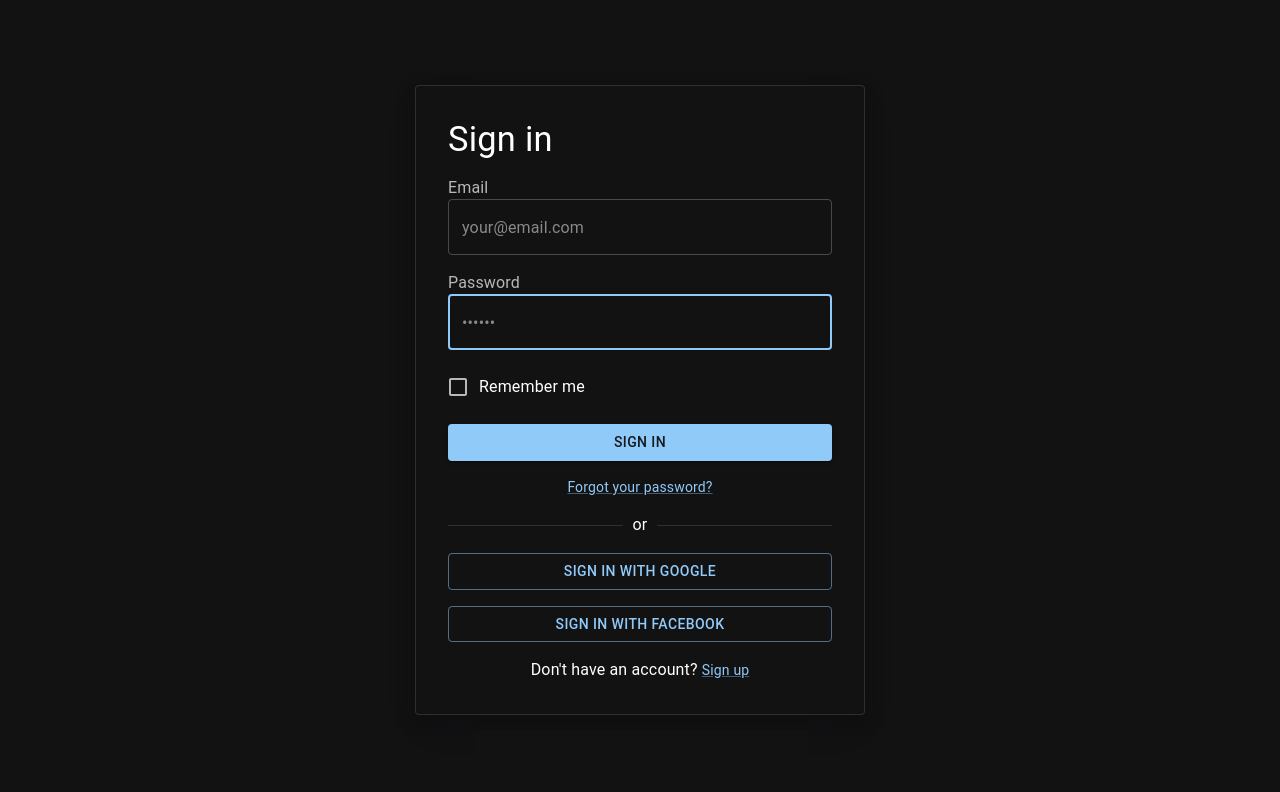
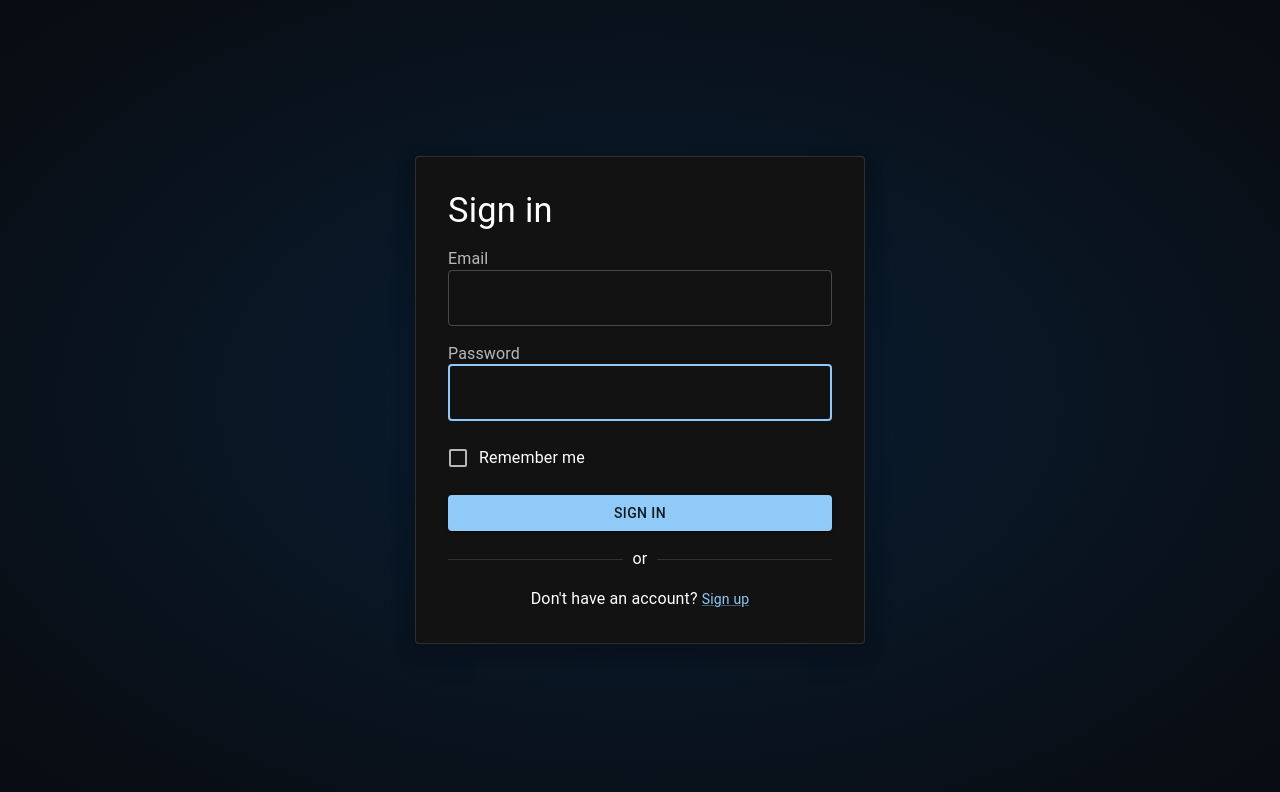
Before and after one commit to API-Magician/frontend, a React (Vite) app: page / in a window 1280 px wide. Shown: the top 792 px of the page. Built offline with nearby package versions, Linux system fonts and the light colour scheme.

Commit message:
fix: make login page background image render correctly

```diff
--- a/src/SignIn.jsx
+++ b/src/SignIn.jsx
@@ -41,6 +41,7 @@ const SignInContainer = styled(Stack)(({ theme }) => ({
     padding: theme.spacing(4),
   },
   "&::before": {
+    // the background
     content: '""',
     display: "block",
     position: "absolute",
@@ -56,20 +57,12 @@ const SignInContainer = styled(Stack)(({ theme }) => ({
   },
 }));
 
-export default function SignIn(props) {
+export default function SignIn() {
   const [emailError, setEmailError] = React.useState(false);
   const [emailErrorMessage, setEmailErrorMessage] = React.useState("");
   const [passwordError, setPasswordError] = React.useState(false);
   const [passwordErrorMessage, setPasswordErrorMessage] = React.useState("");
   const [open, setOpen] = React.useState(false);
-
-  const handleClickOpen = () => {
-    setOpen(true);
-  };
-
-  const handleClose = () => {
-    setOpen(false);
-  };
 
   const handleSubmit = (event) => {
     if (emailError || passwordError) {
@@ -141,7 +134,6 @@ export default function SignIn(props) {
                 id="email"
                 type="email"
                 name="email"
-                placeholder="your@email.com"
                 autoComplete="email"
                 autoFocus
                 required
@@ -156,7 +148,6 @@ export default function SignIn(props) {
                 error={passwordError}
                 helperText={passwordErrorMessage}
                 name="password"
-                placeholder="••••••"
                 type="password"
                 id="password"
                 autoComplete="current-password"
@@ -180,32 +171,9 @@ export default function SignIn(props) {
             >
               Sign in
             </Button>
-            <Link
-              component="button"
-              type="button"
-              onClick={handleClickOpen}
-              variant="body2"
-              sx={{ alignSelf: "center" }}
-            >
-              Forgot your password?
-            </Link>
           </Box>
           <Divider>or</Divider>
           <Box sx={{ display: "flex", flexDirection: "column", gap: 2 }}>
-            <Button
-              fullWidth
-              variant="outlined"
-              onClick={() => alert("Sign in with Google")}
-            >
-              Sign in with Google
-            </Button>
-            <Button
-              fullWidth
-              variant="outlined"
-              onClick={() => alert("Sign in with Facebook")}
-            >
-              Sign in with Facebook
-            </Button>
             <Typography sx={{ textAlign: "center" }}>
               Don&apos;t have an account?{" "}
               <Link variant="body2" sx={{ alignSelf: "center" }}>
--- a/src/index.css
+++ b/src/index.css
@@ -1,14 +1,14 @@
-:root {
+/* :root {
   font-family: system-ui, Avenir, Helvetica, Arial, sans-serif;
   line-height: 1.5;
   font-weight: 400;
 
   color-scheme: light dark;
   color: rgba(255, 255, 255, 0.87);
-  background-color: #242424;
+  background-color: #242424; */
 
-  font-synthesis: none;
+/* font-synthesis: none;
   text-rendering: optimizeLegibility;
   -webkit-font-smoothing: antialiased;
   -moz-osx-font-smoothing: grayscale;
-}
+} */
```
